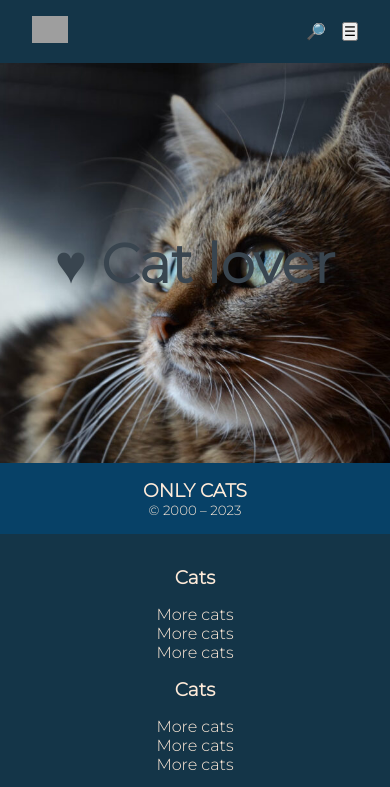
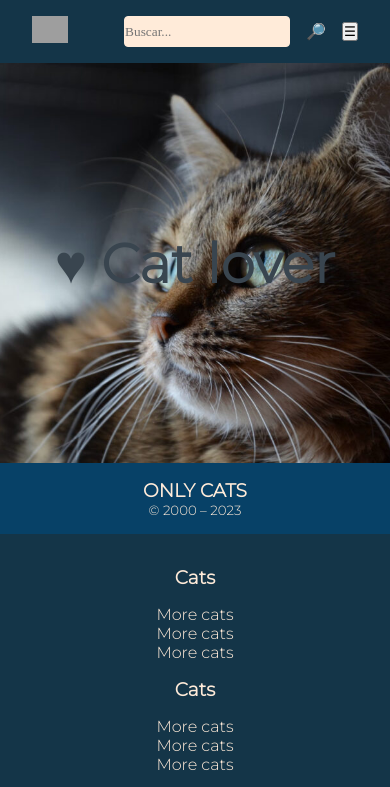
Before and after one commit to rubluesan/maquetacion-css, a plain HTML site: page 2-flexbox/tarea-maquetacion/index.html in a window 390 px wide. Both pictures are taken after a click on the link "🔎︎". Shown: the top 787 px of the page. Drawn offline with Linux system fonts and the light colour scheme; grey boxes are pictures that could not be loaded.

Commit message:
menu burger y searchbar ocultos desplegables en movil

```diff
--- a/2-flexbox/tarea-maquetacion/index.html
+++ b/2-flexbox/tarea-maquetacion/index.html
@@ -12,6 +12,9 @@
     <link href="https://fonts.googleapis.com/css2?family=Montserrat:ital,wght@0,300;1,300&display=swap"
         rel="stylesheet">
 
+    <!-- JS custom -->
+    <script src="main.js" defer></script>
+
     <!-- css custom -->
     <link rel="stylesheet" href="style.css">
 </head>
@@ -19,6 +22,7 @@
 <body>
     <header>
         <nav>
+            <button id="closeMenu" class="close-btn">✕</button>
             <ul class="menu">
                 <li><a href="#">Inicio</a></li>
                 <li><a href="#">Servicios</a></li>
@@ -30,8 +34,8 @@
         </div>
         <div class="search">
             <input type="text" placeholder="Buscar..." autofocus>
-            <a>🔎︎</a>
-            <button class="hamburger">☰</button>
+            <a id="search-lens">🔎︎</a>
+            <button class="hamburger" id="burger">☰</button>
         </div>
     </header>
     <div class="cta-container">
--- /dev/null
+++ b/2-flexbox/tarea-maquetacion/main.js
@@ -0,0 +1,18 @@
+const hamburger = document.getElementById('burger');
+const search = document.getElementById('search-lens');
+const closeButton = document.getElementById('closeMenu');
+
+const menu = document.querySelector('nav');
+const searchBar = document.querySelector('.search input');
+
+hamburger.addEventListener("click", () => {
+    menu.classList.toggle("active");
+})
+
+closeButton.addEventListener("click", ()=> {
+    menu.classList.toggle("active");
+})
+
+search.addEventListener("click", () => {
+    searchBar.classList.toggle("active");
+})
--- a/2-flexbox/tarea-maquetacion/style.css
+++ b/2-flexbox/tarea-maquetacion/style.css
@@ -47,6 +47,10 @@ nav ul.menu {
     gap: 1.5rem;
 }
 
+#closeMenu {
+    display: none;
+}
+
 a {
     cursor: pointer;
     text-decoration: none;
@@ -56,8 +60,6 @@ a {
 a:hover {
     color: var(--hover-light);
 }
-
-
 
 .search {
     display: flex;
@@ -97,7 +99,6 @@ a:hover {
     font-size: 2rem;
     color: #39454F;
 }
-
 
 footer {
     display: flex;
@@ -146,14 +147,45 @@ footer {
         font-size: 1.7rem;
     }
 
+    #closeMenu{
+        display: inline-block;
+        align-self: flex-end;
+    }
+
+
     nav {
-        display: none;
+        display: flex;
+        flex-direction: column;
+        overflow: hidden;
+        position: absolute;
+        top: 0;
+        left: 0;
+        width: 100%;
+        padding: 1rem;
+        z-index: -5;
+        background-color: var(--primary-blue);
+        height: 0;
+        transition: height 0.35s ease;
+    }
+
+    nav ul.menu {
+        flex-direction: column;
+        align-items: center;
+    }
+
+    nav.active {
+        height: 200px;
+        z-index: 5;
     }
 
     .search input {
         display: none;
     }
 
+    .search input.active {
+        display: block;
+    }
+
     .hamburger{
         display: block;
     }
```
